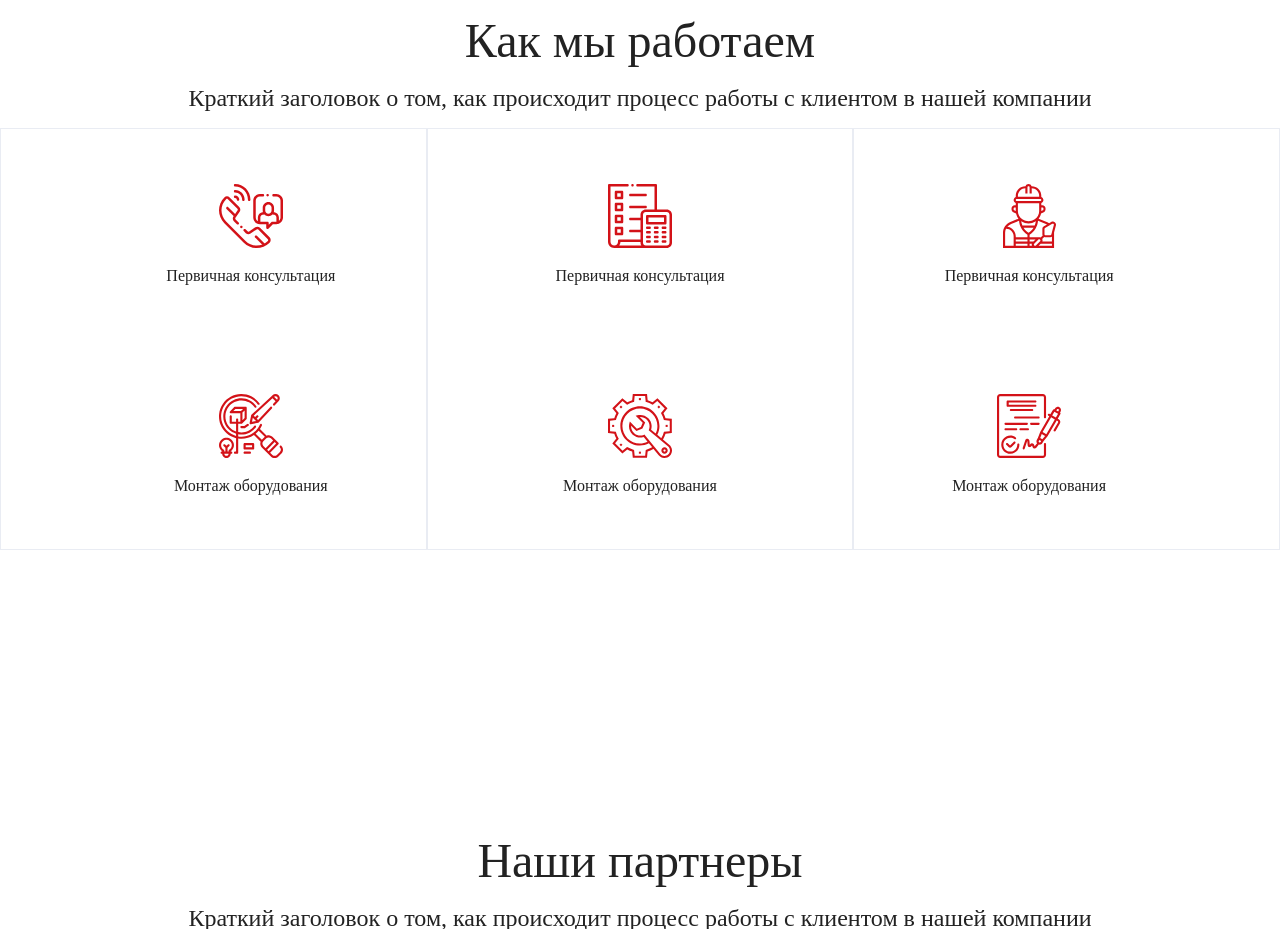
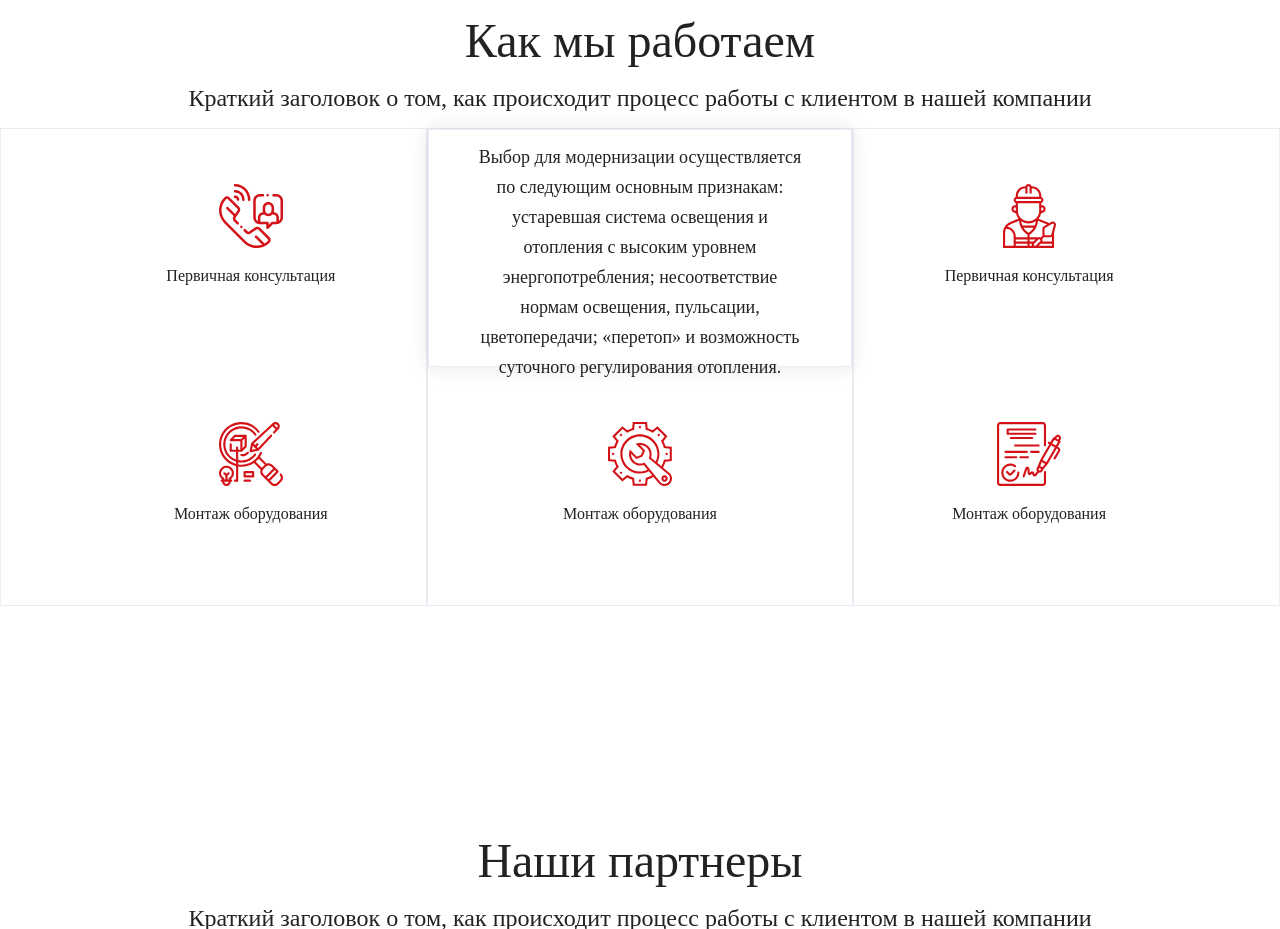
Before and after one commit to Anndrzej/INKO-Energo, a website: page src/html/index.html in a window 1280 px wide. Shown: the part 3297-4226 px from the top of the page. Drawn offline with nearby package versions, Linux system fonts and the light colour scheme; files that its build step writes are made by us from their sources.

Commit message:
finesh block work with active classes for description

```diff
--- a/src/html/index.html
+++ b/src/html/index.html
@@ -12,13 +12,6 @@
 <body>
 
   <!-- svg -->
-  <!--
-
-                                            <svg class="social__icon">
-                                                <use xlink:href="#twitter"></use>
-                                            </svg>
-
-   -->
   <svg style="display: none;">
     <symbol id="theme" viewBox="0 0 32 42">
       <g>
@@ -32,12 +25,6 @@
         <path d="M0.88575 4.0245L2.21137 2.69888L4.86263 5.35013L3.537 6.67575L0.88575 4.0245Z" />
       </g>
     </symbol>
-
-    <!-- <symbol id="" viewBox="">
-        <g>
-
-        </g>
-    </symbol> -->
   </svg>
 
   <main class="main">
@@ -265,7 +252,8 @@
         </div>
 
         <div class="work__container">
-          <div class="work__item">
+          <div class="work__item active">
+            <p class="work__description">Выбор для модернизации осуществляется по следующим основным признакам: устаревшая система освещения и отопления с высоким уровнем энергопотребления; несоответствие нормам освещения, пульсации, цветопередачи; «перетоп» и возможность суточного регулирования отопления.</p>
             <img src="../img/work3.svg" alt="">
             <p>Первичная консультация</p>
           </div>
--- a/src/scss/work/work.scss
+++ b/src/scss/work/work.scss
@@ -20,6 +20,8 @@
     }
 }
 .work__item {
+    width: 100%;
+    height: 50%;
     display: flex;
     align-items: center;
     flex-direction: column;
@@ -29,3 +31,23 @@
         margin-bottom: 20px;
     }
 }
+.work__description {
+    display: none;
+}
+.work__item.active {
+    border: 1px solid $border-color;
+    box-shadow: 0px 0px 20px rgba(0, 0, 0, 0.1);
+    padding: 12px 44px;
+
+    img {
+        display: none;
+    }
+    p {
+        display: none;
+    }
+    .work__description {
+        display: block;
+        font-size: 18px;
+        line-height: 30px;
+    }
+}
```
